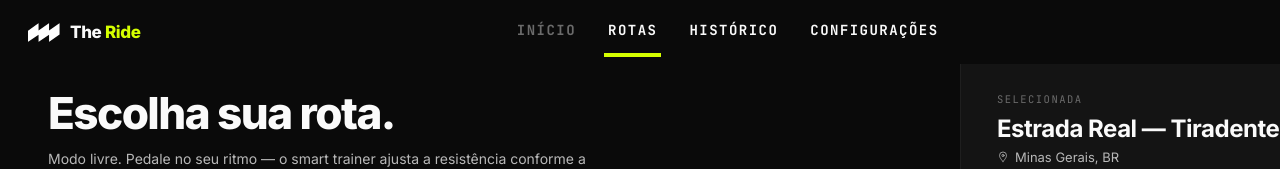
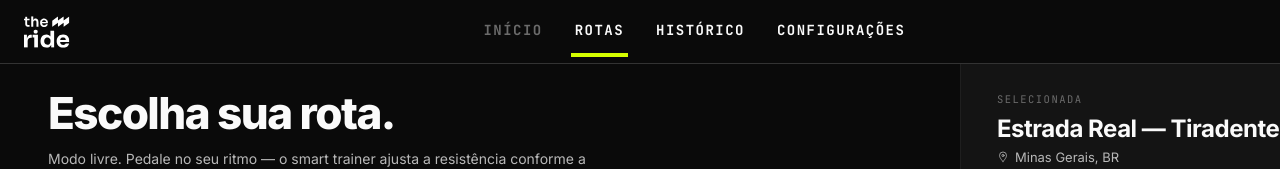
Before and after one commit to to-affonso/theride, a Next.js app: page /route in a window 1280 px wide. Shown: the top 169 px of the page. Built offline with nearby package versions, Linux system fonts and the light colour scheme; no server answers; the database is empty.

Commit message:
Update TopBar component and CSS styles for improved branding and layout
- Replaced brand text with an image logo in the TopBar component for better visual representation.
- Adjusted padding and added a border to the chrome class in globals.css for enhanced styling and separation.

```diff
--- a/src/app/globals.css
+++ b/src/app/globals.css
@@ -40,7 +40,8 @@ button { font-family: inherit; }
 .chrome {
   position: absolute; inset: 0 0 auto 0; height: 64px;
   display: flex; align-items: center; justify-content: space-between;
-  padding: 0 28px; z-index: 1050; background: transparent;
+  padding: 0 24px; z-index: 1050; background: transparent;
+  border-bottom: 1px solid #333;
   /* z-index 1050 puts chrome (and its absolute children like .pop-anchor)
      above Leaflet's internal stacking (which reaches z:1000 on controls). */
 }
--- a/src/components/TopBar.tsx
+++ b/src/components/TopBar.tsx
@@ -10,6 +10,7 @@ import { useAntStore } from '@/stores/antStore';
 import { createClient } from '@/lib/supabase/client';
 import { Icons } from '@/components/icons';
 import { DeviceModal } from '@/components/DeviceModal';
+import Image from 'next/image';
 
 const ACCENT = '#D5FF00';
 
@@ -74,12 +75,15 @@ export function TopBar() {
     <>
       <header className="chrome">
         <div className="chrome-left">
-          <div className="brand">
-            <div className="brand-mark">
-              <Icons.Symbol />
-            </div>
-            <span className="brand-name">The <em>Ride</em></span>
-          </div>
+          <Link href="/route" className="brand" aria-label="The Ride">
+            <Image
+              src="/images/theRideLogo.svg"
+              alt="The Ride"
+              width={46}
+              height={32}
+              priority
+            />
+          </Link>
         </div>
 
         <nav className="chrome-nav" aria-label="Navegação principal">
```
